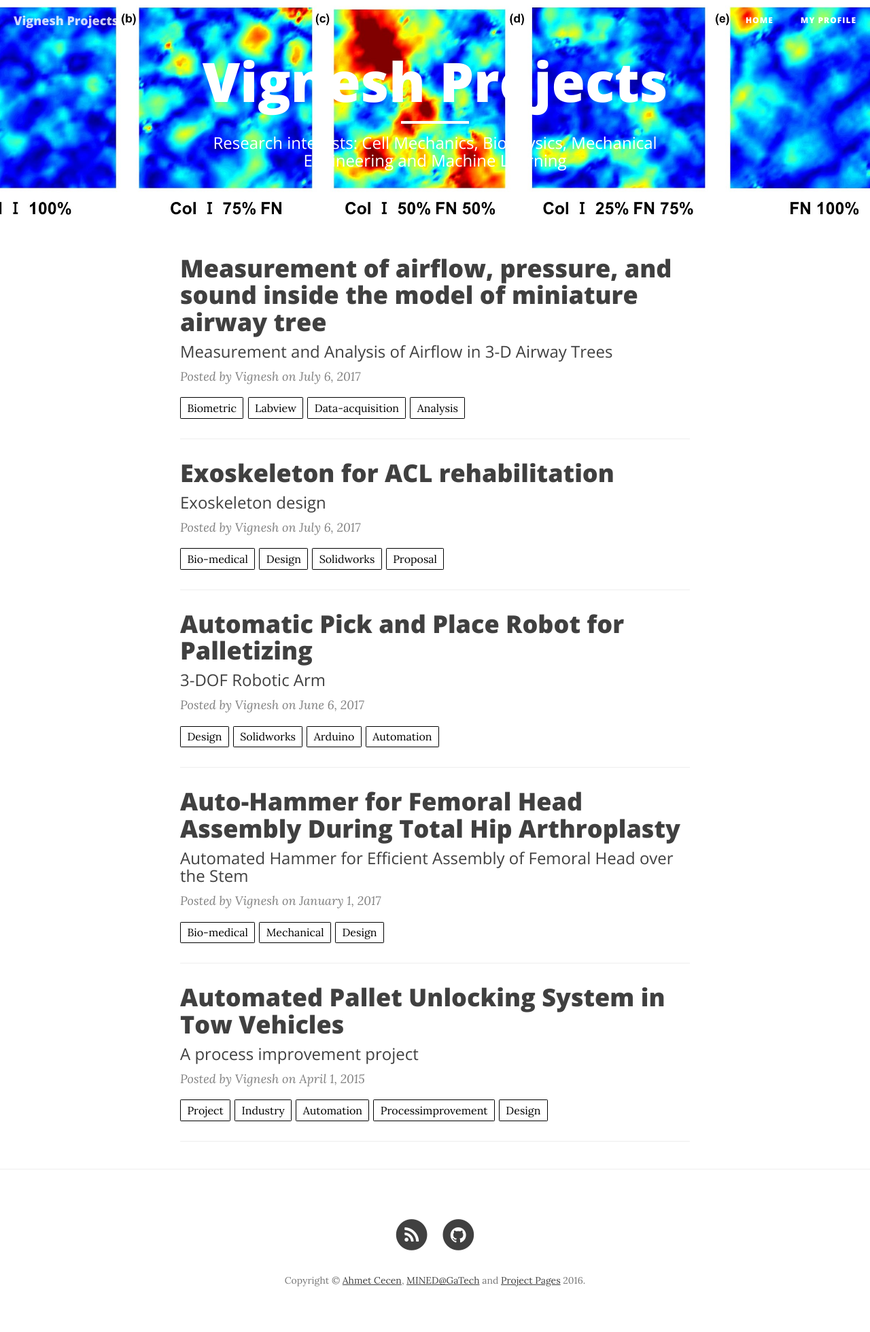
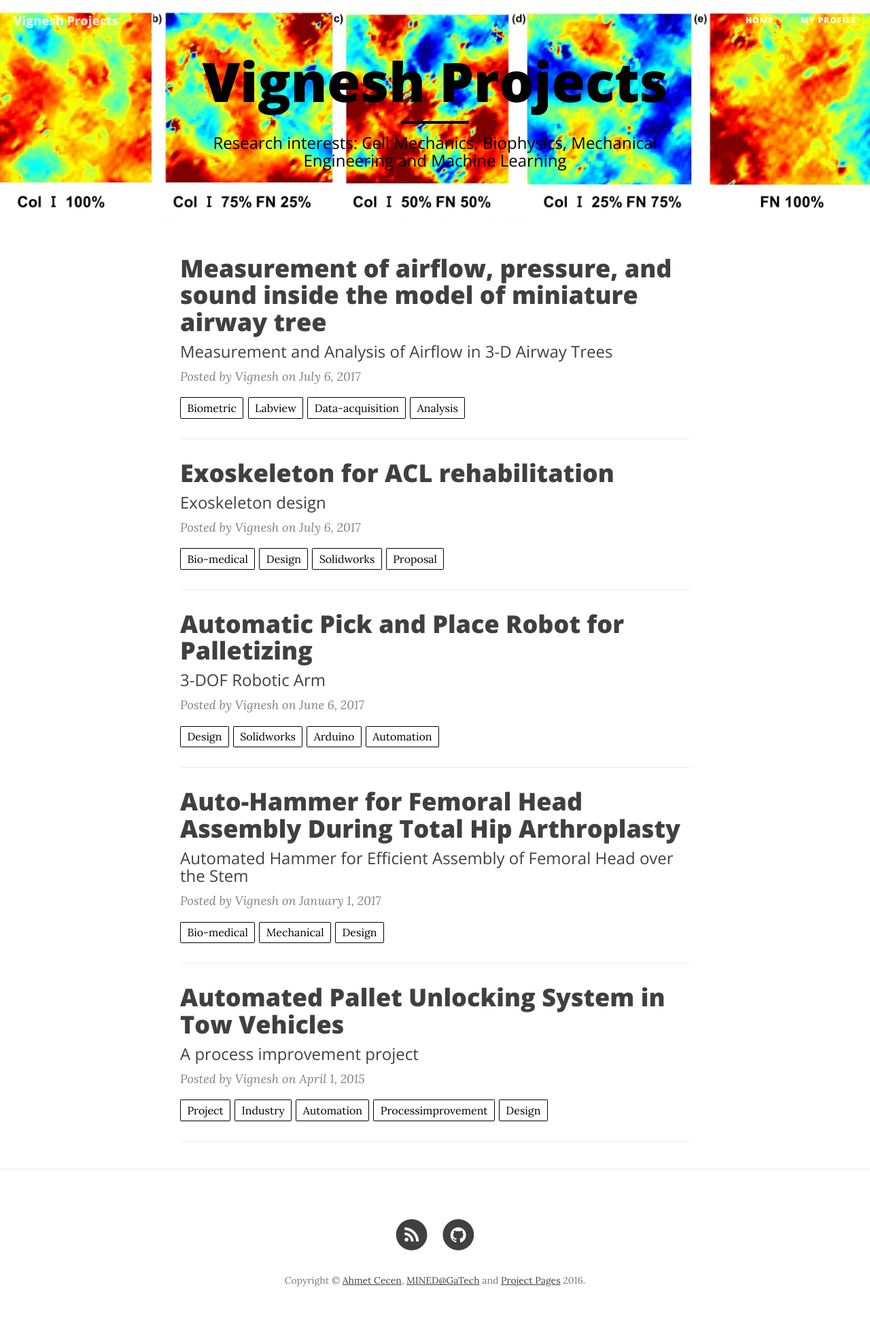
Before and after one commit to vignesharavind/vignesharavind.github.io, a Jekyll site: the page built from index.html, in a window 1280 px wide. Shown: the whole page at 68% size. Built offline with Jekyll 4.4.1, drawn with Linux system fonts in a browser that asks for light colours; nearby versions of some CDN libraries; the list of posts is cut into pages by our own code.

Commit message:
Update _config.yml

```diff
--- a/_config.yml
+++ b/_config.yml
@@ -5,9 +5,9 @@ url: "https://vignesharavind.github.io"
 
 # Secondary Parameters
 baseurl: ""
-header-img: img/Max_Shear.JPG
-headercolor: "#FFFFFF"
-#headercolor: "#000000"
+header-img: img/Avg_Normal.JPG
+#headercolor: "#FFFFFF"
+headercolor: "#000000"
 #logo: /img/logos/Embryo_Cover1.jpg
 
 # Tertiary Parameters
@@ -33,7 +33,7 @@ defaults:
     type: "pages"
     values:
     layout: "project"
-    header-img: "img/Max_Shear.JPG"
+    header-img: "img/Avg_Normal.JPG"
 
 # Prose Settings
 prose:
```
